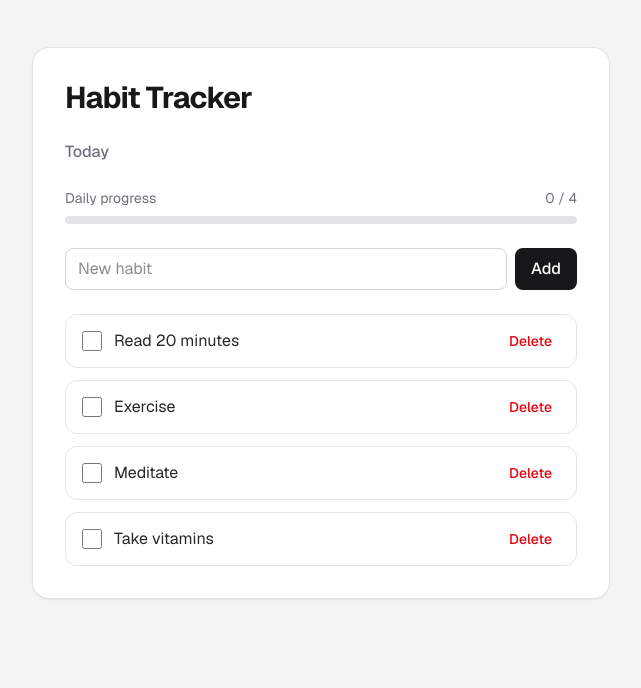
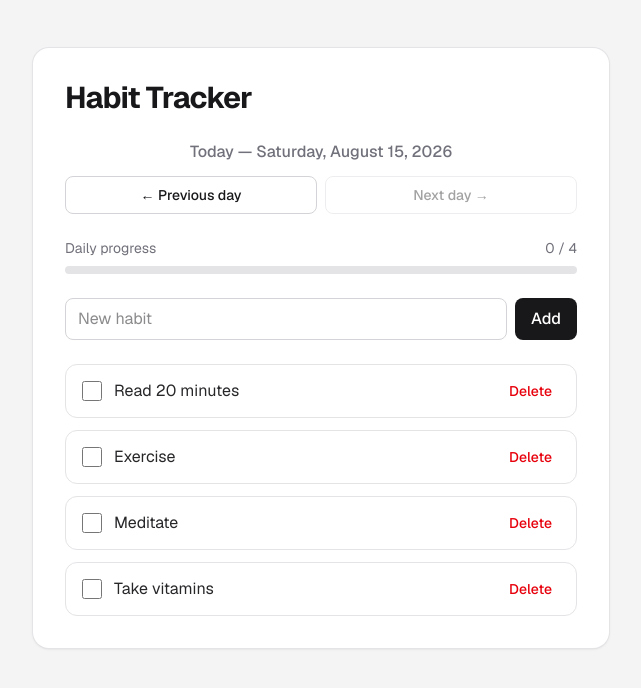
Before and after one commit to FlorianBarbe/habit-tracker, a Next.js app: page / in a window 1280 px wide. Shown: the top 688 px of the page, without its empty margins (319-960 px from the left). Built offline with nearby package versions, Linux system fonts and the light colour scheme.

Commit message:
Add daily history navigation

```diff
--- a/app/HabitTracker.tsx
+++ b/app/HabitTracker.tsx
@@ -45,6 +45,35 @@ function getLocalDateKey(date: Date): string {
     const day = String(date.getDate()).padStart(2, "0");
 
     return `${year}-${month}-${day}`;
+}
+
+function formatDateKey(dateKey: string): string {
+    const [year, month, day] = dateKey
+        .split("-")
+        .map(Number);
+
+    const date = new Date(year, month - 1, day);
+
+    return new Intl.DateTimeFormat("en-US", {
+        weekday: "long",
+        day: "numeric",
+        month: "long",
+        year: "numeric",
+    }).format(date);
+}
+
+function shiftDateKey(
+    dateKey: string,
+    numberOfDays: number,
+): string {
+    const [year, month, day] = dateKey
+        .split("-")
+        .map(Number);
+
+    const date = new Date(year, month - 1, day);
+    date.setDate(date.getDate() + numberOfDays);
+
+    return getLocalDateKey(date);
 }
 
 function isHabit(value: unknown): value is Habit {
@@ -166,7 +195,10 @@ export default function HabitTracker() {
         useState<HabitTrackerData>(initialData);
 
     const [newHabitName, setNewHabitName] = useState("");
-    const [todayKey, setTodayKey] = useState("");
+    const [calendar, setCalendar] = useState({
+        todayKey: "",
+        selectedDateKey: "",
+    });
     const [hasLoaded, setHasLoaded] = useState(false);
 
     useEffect(() => {
@@ -175,7 +207,10 @@ export default function HabitTracker() {
 
         startTransition(() => {
             setData(savedData ?? initialData);
-            setTodayKey(firstTodayKey);
+            setCalendar({
+                todayKey: firstTodayKey,
+                selectedDateKey: firstTodayKey,
+            });
             setHasLoaded(true);
         });
 
@@ -183,11 +218,24 @@ export default function HabitTracker() {
             const nextTodayKey = getLocalDateKey(new Date());
 
             startTransition(() => {
-                setTodayKey((currentTodayKey) =>
-                    currentTodayKey === nextTodayKey
-                        ? currentTodayKey
-                        : nextTodayKey,
-                );
+                setCalendar((currentCalendar) => {
+                    if (
+                        currentCalendar.todayKey === nextTodayKey
+                    ) {
+                        return currentCalendar;
+                    }
+
+                    return {
+                        todayKey: nextTodayKey,
+                        selectedDateKey:
+                            currentCalendar.selectedDateKey ===
+                                currentCalendar.todayKey ||
+                            currentCalendar.selectedDateKey >
+                                nextTodayKey
+                                ? nextTodayKey
+                                : currentCalendar.selectedDateKey,
+                    };
+                });
             });
         }
 
@@ -217,7 +265,13 @@ export default function HabitTracker() {
         saveTrackerData(data);
     }, [data, hasLoaded]);
 
-    if (!hasLoaded || todayKey === "") {
+    const { todayKey, selectedDateKey } = calendar;
+
+    if (
+        !hasLoaded ||
+        todayKey === "" ||
+        selectedDateKey === ""
+    ) {
         return (
             <p
                 className="rounded-xl border border-dashed border-zinc-300 p-6 text-center text-zinc-500 dark:border-zinc-700 dark:text-zinc-400"
@@ -232,7 +286,7 @@ export default function HabitTracker() {
         data.entries
             .filter(
                 (entry) =>
-                    entry.date === todayKey &&
+                    entry.date === selectedDateKey &&
                     entry.completed,
             )
             .map((entry) => entry.habitId),
@@ -247,6 +301,43 @@ export default function HabitTracker() {
             ? 0
             : (completedHabitsCount / data.habits.length) *
             100;
+
+    const isViewingToday =
+        selectedDateKey === todayKey;
+
+    function showPreviousDay() {
+        setCalendar((currentCalendar) => ({
+            ...currentCalendar,
+            selectedDateKey: shiftDateKey(
+                currentCalendar.selectedDateKey,
+                -1,
+            ),
+        }));
+    }
+
+    function showNextDay() {
+        setCalendar((currentCalendar) => {
+            if (
+                currentCalendar.selectedDateKey >=
+                currentCalendar.todayKey
+            ) {
+                return currentCalendar;
+            }
+
+            const nextDateKey = shiftDateKey(
+                currentCalendar.selectedDateKey,
+                1,
+            );
+
+            return {
+                ...currentCalendar,
+                selectedDateKey:
+                    nextDateKey > currentCalendar.todayKey
+                        ? currentCalendar.todayKey
+                        : nextDateKey,
+            };
+        });
+    }
 
     function addHabit(
         event: SubmitEvent<HTMLFormElement>,
@@ -285,13 +376,13 @@ export default function HabitTracker() {
                 currentData.entries.some(
                     (entry) =>
                         entry.habitId === habitId &&
-                        entry.date === todayKey,
+                        entry.date === selectedDateKey,
                 );
 
             const updatedEntries = entryAlreadyExists
                 ? currentData.entries.map((entry) =>
                     entry.habitId === habitId &&
-                        entry.date === todayKey
+                        entry.date === selectedDateKey
                         ? {
                             ...entry,
                             completed: !entry.completed,
@@ -302,7 +393,7 @@ export default function HabitTracker() {
                     ...currentData.entries,
                     {
                         habitId,
-                        date: todayKey,
+                        date: selectedDateKey,
                         completed: true,
                     },
                 ];
@@ -327,9 +418,41 @@ export default function HabitTracker() {
 
     return (
         <div className="flex flex-col gap-6">
-            <h2 className="text-base font-medium text-zinc-500 dark:text-zinc-400">
-                <time dateTime={todayKey}>Today</time>
-            </h2>
+            <div className="space-y-3">
+                <h2
+                    className="text-center text-base font-medium text-zinc-500 dark:text-zinc-400"
+                    aria-live="polite"
+                >
+                    <time dateTime={selectedDateKey}>
+                        {isViewingToday ? "Today — " : ""}
+                        {formatDateKey(selectedDateKey)}
+                    </time>
+                </h2>
+
+                <nav
+                    className="grid grid-cols-2 gap-2"
+                    aria-label="Day navigation"
+                >
+                    <button
+                        className="rounded-lg border border-zinc-300 px-3 py-2 text-sm font-medium transition hover:bg-zinc-100 dark:border-zinc-700 dark:hover:bg-zinc-800"
+                        type="button"
+                        onClick={showPreviousDay}
+                        aria-label="Previous day"
+                    >
+                        ← Previous day
+                    </button>
+
+                    <button
+                        className="rounded-lg border border-zinc-300 px-3 py-2 text-sm font-medium transition hover:bg-zinc-100 disabled:cursor-not-allowed disabled:opacity-40 dark:border-zinc-700 dark:hover:bg-zinc-800"
+                        type="button"
+                        onClick={showNextDay}
+                        disabled={isViewingToday}
+                        aria-label="Next day"
+                    >
+                        Next day →
+                    </button>
+                </nav>
+            </div>
 
             <section className="space-y-2">
                 <div className="flex justify-between text-sm text-zinc-500 dark:text-zinc-400">
```
